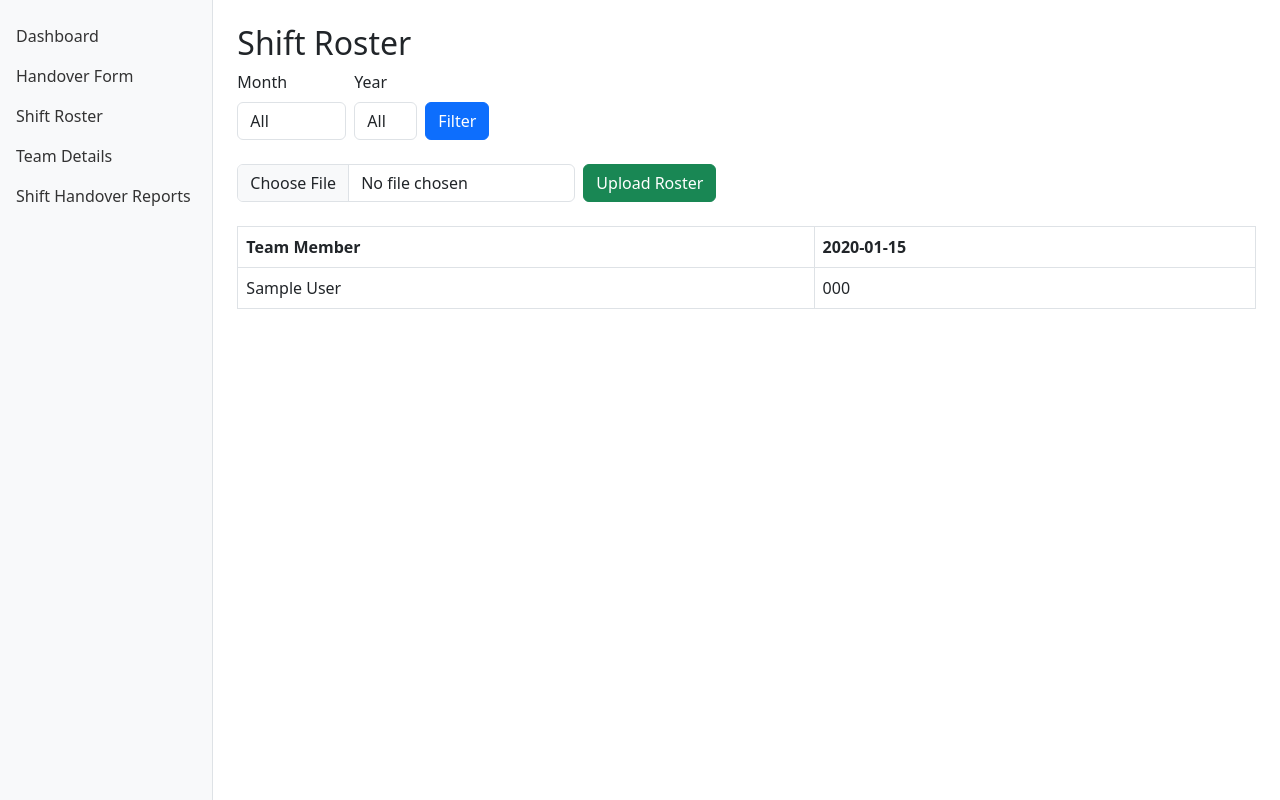
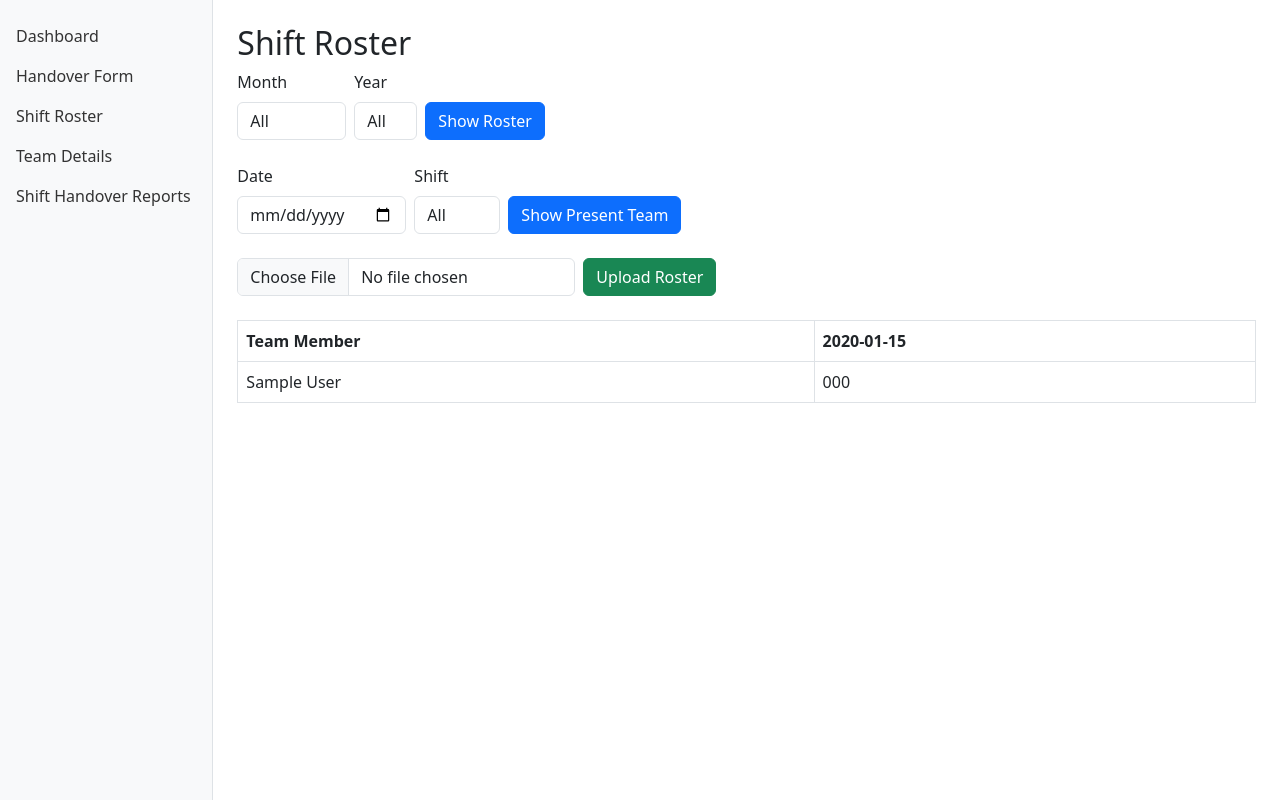
Before and after one commit to mdsajid786/shift_handover_app, a Flask app: page /roster in a window 1280 px wide. Run offline with Flask 3, Linux system fonts and the light colour scheme; a user stored in the database is signed in; tables that the repository leaves empty hold one stand-in row (values such as "Sample post"); some libraries are stand-ins or nearby versions.

Commit message:
updated code

```diff
--- a/routes/handover.py
+++ b/routes/handover.py
@@ -118,11 +118,14 @@ def handover():
             next_engineers_objs = get_engineers_for_shift(today, next_shift_code)
         current_engineers = [m.name for m in current_engineers_objs]
         next_engineers = [m.name for m in next_engineers_objs]
+        # Fetch all open key points to carry forward
+        open_key_points = ShiftKeyPoint.query.filter_by(status='Open').all()
         return render_template(
             'handover_form.html',
             team_members=team_members,
             current_engineers=current_engineers,
             next_engineers=next_engineers,
             current_shift_type=current_shift_type,
-            next_shift_type=next_shift_type
+            next_shift_type=next_shift_type,
+            open_key_points=open_key_points
         )
--- a/routes/roster.py
+++ b/routes/roster.py
@@ -15,6 +15,8 @@ def roster():
     # Get filter values from query params
     month = request.args.get('month', default=None, type=int)
     year = request.args.get('year', default=None, type=int)
+    filter_date = request.args.get('filter_date')
+    filter_shift = request.args.get('filter_shift')
     query = db.session.query(ShiftRoster)
     if month:
         query = query.filter(db.extract('month', ShiftRoster.date) == month)
@@ -34,4 +36,40 @@ def roster():
     import calendar
     months = [calendar.month_name[i] for i in range(1, 13)]
     years = sorted({d.date.year for d in db.session.query(ShiftRoster.date).distinct() if d.date})
-    return render_template('shift_roster.html', all_dates=all_dates, all_members=all_members, roster_data=roster_data, months=months, years=years, selected_month=month, selected_year=year)
+
+    # Additional filter: present team members for selected date and shift
+    present_members = []
+    present_members_by_shift = {}
+    if filter_date:
+        date_obj = datetime.strptime(filter_date, '%Y-%m-%d').date()
+        if filter_shift is not None and filter_shift != '':
+            present_entries = ShiftRoster.query.filter(ShiftRoster.date == date_obj, ShiftRoster.shift_code == filter_shift).all()
+            present_member_ids = [e.team_member_id for e in present_entries]
+            present_members = TeamMember.query.filter(TeamMember.id.in_(present_member_ids)).all() if present_member_ids else []
+        else:
+            # Group by shift_code, including LE (Late Evening) and G (General)
+            shift_codes = ['D', 'E', 'N', 'LE', 'G']
+            for code in shift_codes:
+                entries = ShiftRoster.query.filter(ShiftRoster.date == date_obj, ShiftRoster.shift_code == code).all()
+                member_ids = [e.team_member_id for e in entries]
+                members = TeamMember.query.filter(TeamMember.id.in_(member_ids)).all() if member_ids else []
+                present_members_by_shift[code] = members
+            # Ensure all shift codes are present in the dict, even if empty
+            for code in shift_codes:
+                if code not in present_members_by_shift:
+                    present_members_by_shift[code] = []
+
+    return render_template(
+        'shift_roster.html',
+        all_dates=all_dates,
+        all_members=all_members,
+        roster_data=roster_data,
+        months=months,
+        years=years,
+        selected_month=month,
+        selected_year=year,
+        filter_date=filter_date,
+        filter_shift=filter_shift,
+        present_members=present_members,
+        present_members_by_shift=present_members_by_shift if 'present_members_by_shift' in locals() else {}
+    )
--- a/templates/shift_roster.html
+++ b/templates/shift_roster.html
@@ -1,6 +1,7 @@
 {% extends "base.html" %}
 {% block content %}
 <h2>Shift Roster</h2>
+<!-- Full Roster Filter: Month/Year -->
 <form method="GET" class="mb-4 form-inline">
     <div class="row g-2 align-items-end">
         <div class="col-auto">
@@ -22,7 +23,29 @@
             </select>
         </div>
         <div class="col-auto">
-            <button type="submit" class="btn btn-primary">Filter</button>
+            <button type="submit" class="btn btn-primary">Show Roster</button>
+        </div>
+    </div>
+</form>
+
+<!-- Present Team Members Filter: Date/Shift -->
+<form method="GET" class="mb-4 form-inline">
+    <div class="row g-2 align-items-end">
+        <div class="col-auto">
+            <label for="filter_date" class="form-label">Date</label>
+            <input type="date" name="filter_date" id="filter_date" class="form-control" value="{{ filter_date or '' }}">
+        </div>
+        <div class="col-auto">
+            <label for="filter_shift" class="form-label">Shift</label>
+            <select name="filter_shift" id="filter_shift" class="form-control">
+                <option value="">All</option>
+                <option value="D" {% if filter_shift == 'D' %}selected{% endif %}>Day</option>
+                <option value="E" {% if filter_shift == 'E' %}selected{% endif %}>Evening</option>
+                <option value="N" {% if filter_shift == 'N' %}selected{% endif %}>Night</option>
+            </select>
+        </div>
+        <div class="col-auto">
+            <button type="submit" class="btn btn-primary">Show Present Team</button>
         </div>
     </div>
 </form>
@@ -36,6 +59,37 @@
         </div>
     </div>
 </form>
+{% if filter_date %}
+    {% if filter_shift and present_members %}
+    <div class="mb-4">
+        <h5>Present Team Members for {{ filter_date }} (Shift: {{ filter_shift }})</h5>
+        <ul>
+            {% for member in present_members %}
+            <li>{{ member.name }}</li>
+            {% else %}
+            <li>No team members found for this shift.</li>
+            {% endfor %}
+        </ul>
+    </div>
+    {% elif present_members_by_shift %}
+    <div class="mb-4">
+        <h5>Present Team Members for {{ filter_date }} (All Shifts)</h5>
+        {% for code, members in present_members_by_shift.items() %}
+            <strong>
+                {% if code == 'D' %}Day{% elif code == 'E' %}Evening{% elif code == 'N' %}Night{% elif code == 'LE' %}Late Evening{% elif code == 'G' %}General{% else %}{{ code }}{% endif %}:
+            </strong>
+            <ul>
+            {% for member in members %}
+                <li>{{ member.name }}</li>
+            {% else %}
+                <li>No team members found for this shift.</li>
+            {% endfor %}
+            </ul>
+        {% endfor %}
+    </div>
+    {% endif %}
+{% endif %}
+
 {% if all_dates and all_members %}
 <table class="table table-bordered">
     <thead>
```
Also changed, not shown: templates/handover_form.html (+28 -1 lines).
